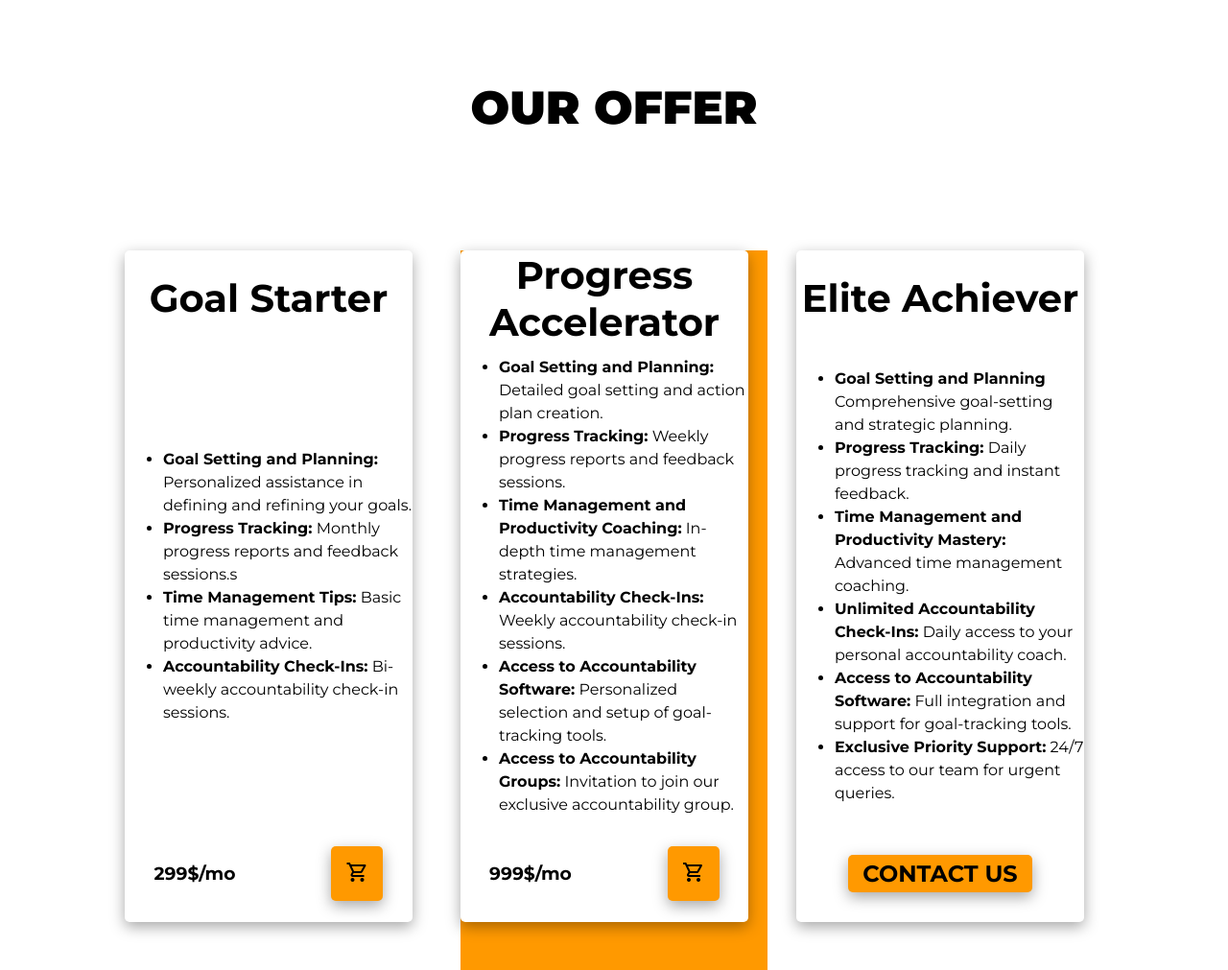
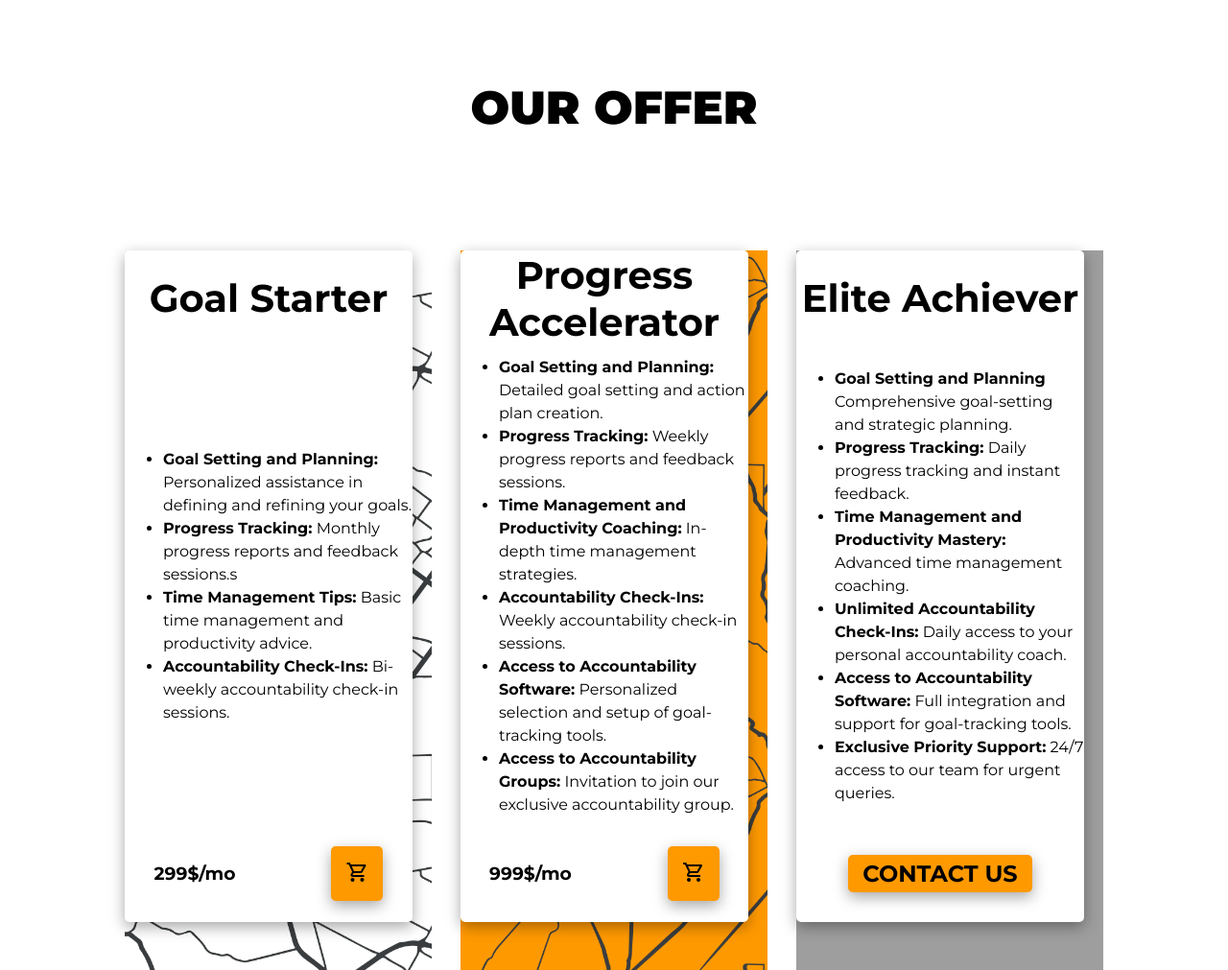
Before and after one commit to PetricaH/accountabilityWebsite, a plain HTML site: page index.html in a window 1280 px wide. Shown: the part 966-1977 px from the top of the page at 96% size. Drawn offline with nearby package versions, Linux system fonts and the light colour scheme; the site is published under a folder, as on GitHub Pages, so addresses that start at the root find nothing.

Commit message:
Update index.css from /images to images

```diff
--- a/index.css
+++ b/index.css
@@ -226,7 +226,7 @@ body {
 
 
 .hero-image {
-  background: url(/images/wind.png);
+  background: url(images/wind.png);
   width: 100%;
   height: 100%;
   position: absolute;
@@ -445,20 +445,20 @@ input:focus, textarea:focus {
 }
 
 .one {
-  background: url(/images/map_pattern_2.png);
+  background: url(images/map_pattern_2.png);
   background-position: center;
   background-size: cover;
 }
 
 .two {
-  background: url(/images/map_pattern_3.png);
+  background: url(images/map_pattern_3.png);
   background-position: center;
   background-size: cover;
   background-color: #FF9900;
 }
 
 .three {
-  background: url(/images/map_pattern_4.png);
+  background: url(images/map_pattern_4.png);
   background-position: center;
   background-size: cover;
 }
```
